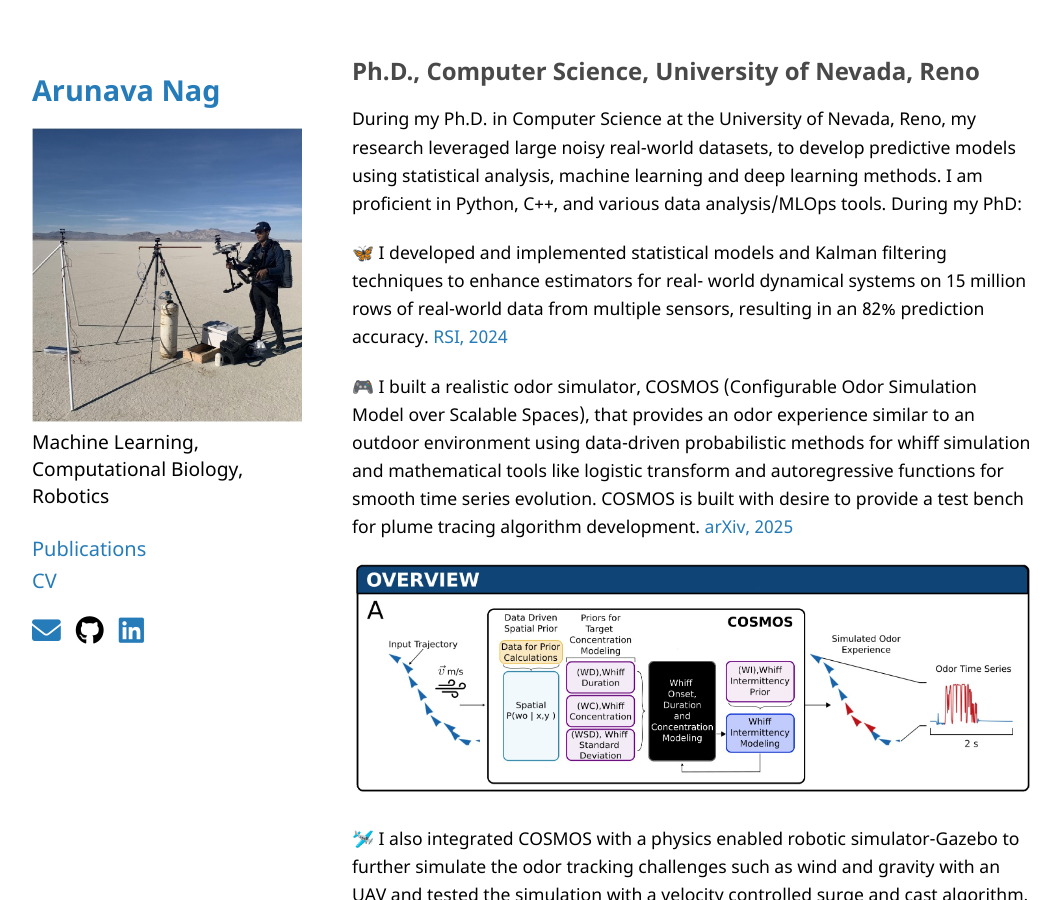
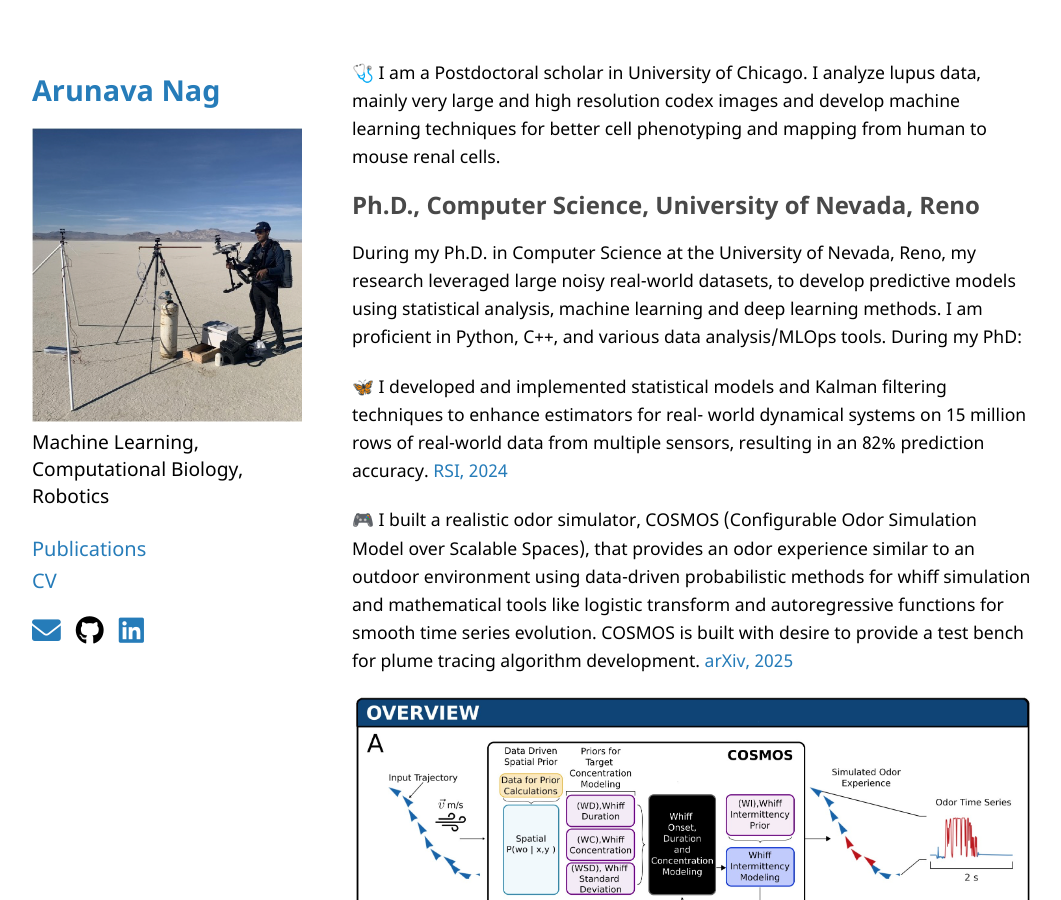
Before and after one commit to arunavanag591/mypage, a Jekyll site: the page built from index.md, in a window 1280 px wide and 900 px high. Shown: the whole window, without its empty margins (108-1169 px from the left). Built offline with Jekyll 4.4.1, drawn with Linux system fonts in a browser that asks for light colours; a style sheet for code colours, icons or effects is not loaded; our own code applies the rules of GitHub Pages for plain Markdown files.

Commit message:
updated postdoc position

```diff
--- a/index.md
+++ b/index.md
@@ -1,6 +1,7 @@
 ---
 layout: default
 ---
+🩺 I am a Postdoctoral scholar in University of Chicago. I analyze lupus data, mainly very large and high resolution codex images and develop machine learning techniques for better cell phenotyping and mapping from human to mouse renal cells.
 
 ### Ph.D., Computer Science, University of Nevada, Reno
 During my Ph.D. in Computer Science at the University of Nevada, Reno, my research leveraged large noisy real-world datasets, to develop predictive models using statistical analysis, machine learning and deep learning methods. I am proficient in Python, C++, and various data analysis/MLOps tools. During my PhD:
```
